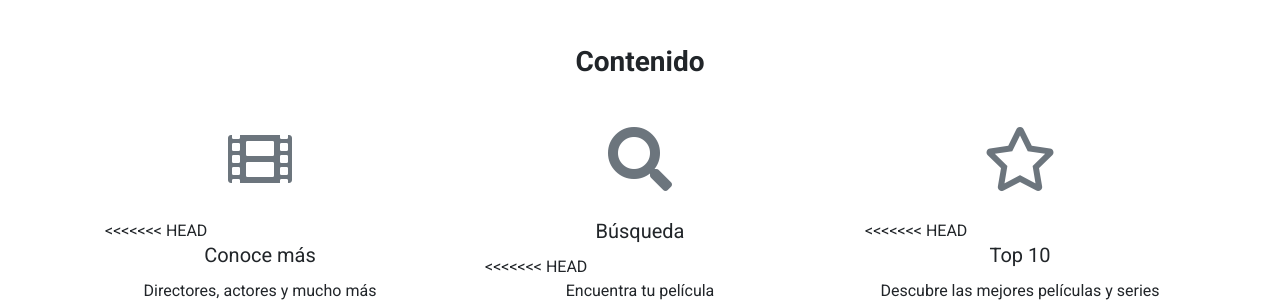
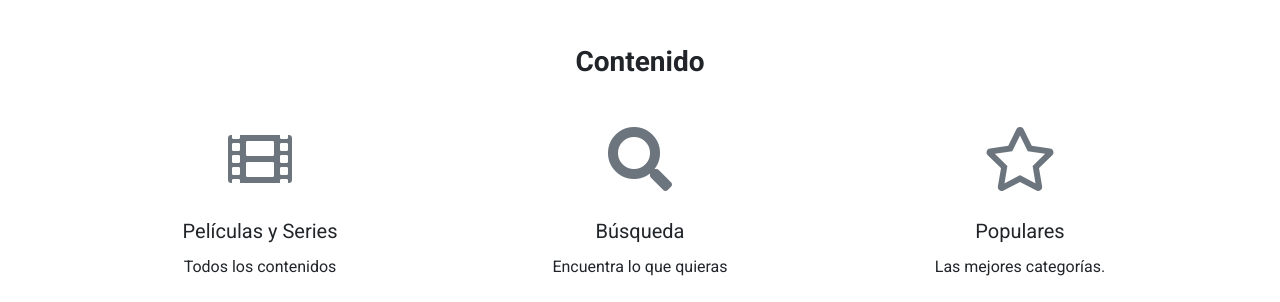
Before and after one commit to ievastumpe/SCL012-proyecto-peliculas, a website with bundled scripts: page src/index.html in a window 1280 px wide. Shown: the part 503-805 px from the top of the page. Built offline with nearby package versions, Linux system fonts and the light colour scheme.

Commit message:
cambios css

```diff
--- a/src/index.html
+++ b/src/index.html
@@ -125,13 +125,8 @@
         <div class="card h-100">
           <h2 class="text-center text-secondary"><i class="fas fa-film fa-2x"></i></h2>
           <div class="card-body">
-<<<<<<< HEAD
-            <h5 class="card-title text-center">Conoce más</h5>
-            <p class="card-text text-center">Directores, actores y mucho más</p>
-=======
             <h5 class="card-title text-center">Películas y Series</h5>
             <p class="card-text text-center">Todos los contenidos</p>
->>>>>>> 658f6aeeef75b4416a2f9f9967863ffae3431d52
           </div>
         </div>
       </div>
@@ -140,11 +135,7 @@
           <h2 class="text-center text-secondary"><i class="fas fa-search fa-2x"></i></h2>
           <div class="card-body">
             <h5 class="card-title text-center">Búsqueda</h5>
-<<<<<<< HEAD
-            <p class="card-text text-center">Encuentra tu película</p>
-=======
             <p class="card-text text-center">Encuentra lo que quieras</p>
->>>>>>> 658f6aeeef75b4416a2f9f9967863ffae3431d52
           </div>
         </div>
       </div>
@@ -152,13 +143,8 @@
         <div class="card h-100">
           <h2 class="text-center text-secondary"><i class="far fa-star fa-2x"></i></h2>
           <div class="card-body">
-<<<<<<< HEAD
-            <h5 class="card-title text-center">Top 10</h5>
-            <p class="card-text text-center">Descubre las mejores películas y series</p>
-=======
             <h5 class="card-title text-center">Populares</h5>
             <p class="card-text text-center">Las mejores categorías.</p>
->>>>>>> 658f6aeeef75b4416a2f9f9967863ffae3431d52
           </div>
         </div>
       </div>
```
